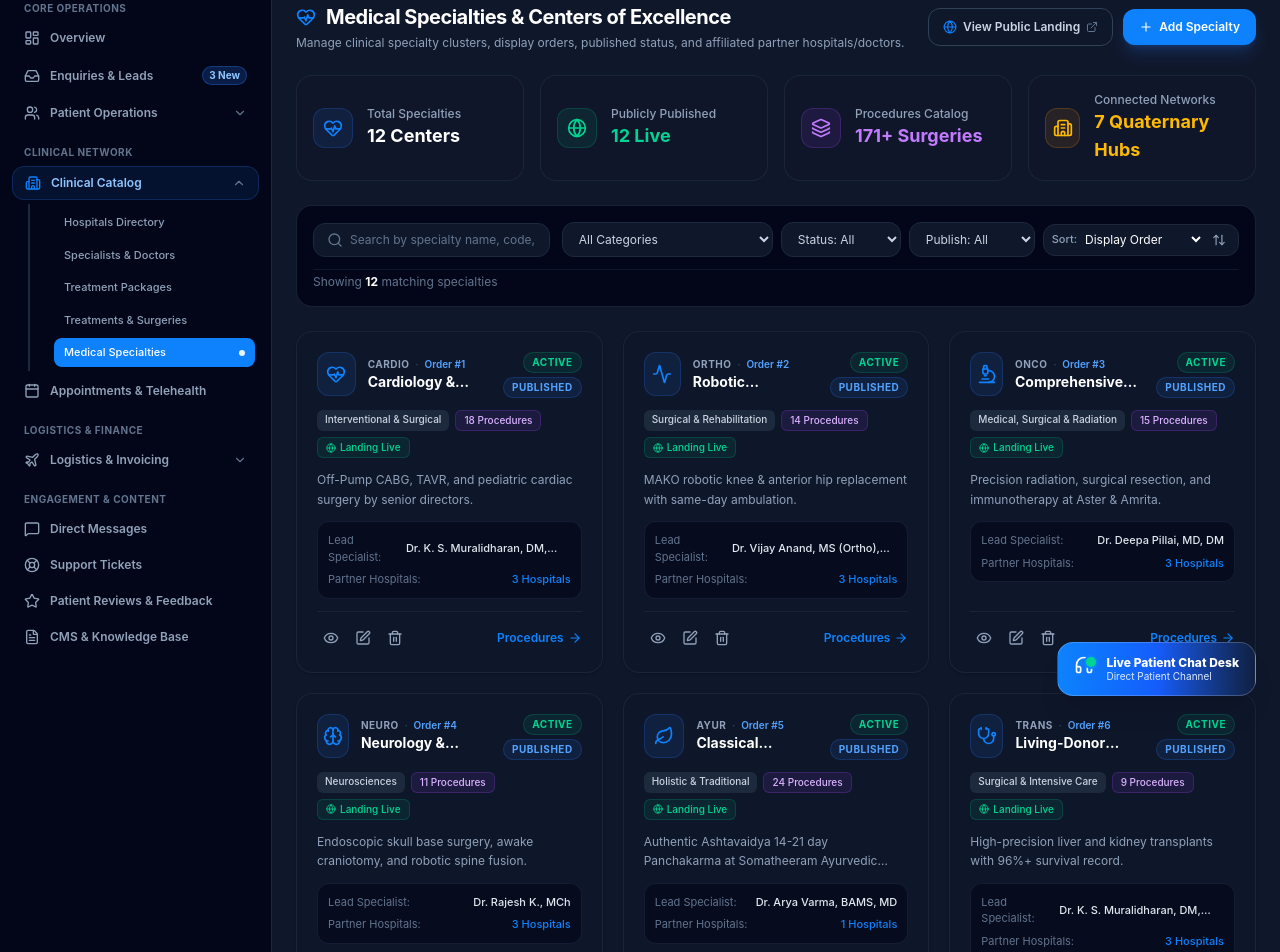
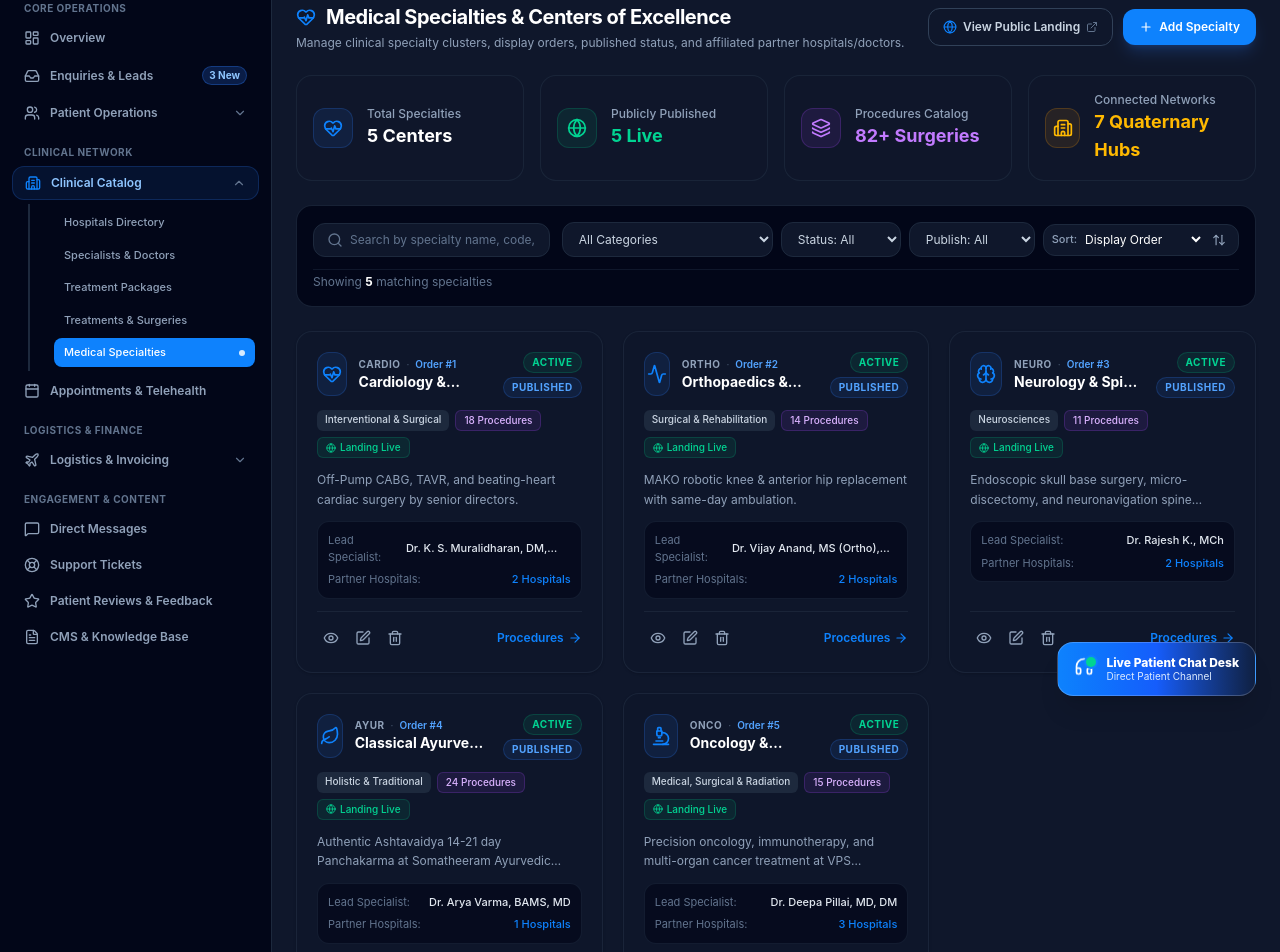
Before and after one commit to aleenashinto/MEDICAL-TOURISM, a Next.js app in the folder vitalis-web/: page /admin/specialties in a window 1280 px wide. Shown: the part 80-1032 px from the top of the page. Built offline with nearby package versions, Linux system fonts and the light colour scheme.

Commit message:
Standardize exactly 5 Medical Specialties across platform

```diff
--- a/vitalis-web/src/app/admin/specialties/page.tsx
+++ b/vitalis-web/src/app/admin/specialties/page.tsx
@@ -63,10 +63,10 @@ export interface SpecialtyItem {
 const INITIAL_SPECIALTIES: SpecialtyItem[] = [
   {
     id: "SPEC-001",
-    name: "Cardiology & Bypass",
+    name: "Cardiology & Cardiac Surgery",
     code: "CARDIO",
     category: "Interventional & Surgical",
-    shortDescription: "Off-Pump CABG, TAVR, and pediatric cardiac surgery by senior directors.",
+    shortDescription: "Off-Pump CABG, TAVR, and beating-heart cardiac surgery by senior directors.",
     fullDescription: "Cutting-edge cardiovascular institute equipped with hybrid catheterization labs, ECMO life support systems, and DaVinci surgical robotics for complex adult and congenital heart corrections.",
     iconName: "HeartPulse",
     image: "https://images.unsplash.com/photo-1559757175-5700dde675bc?auto=format&fit=crop&w=800&q=80",
@@ -74,7 +74,7 @@ const INITIAL_SPECIALTIES: SpecialtyItem[] = [
     status: "ACTIVE",
     published: "PUBLISHED",
     proceduresCount: 18,
-    hospitals: ["Aster Medcity, Kochi", "Amrita Institute of Medical Sciences", "Rajagiri Hospital, Aluva"],
+    hospitals: ["Amrita Institute of Medical Sciences", "Aster Medcity, Kochi"],
     doctors: ["Dr. K. S. Muralidharan, DM, FACC"],
     keyProcedures: [
       "Robotic Mitral & Aortic Valve Replacement",
@@ -89,7 +89,7 @@ const INITIAL_SPECIALTIES: SpecialtyItem[] = [
   },
   {
     id: "SPEC-002",
-    name: "Robotic Orthopaedics",
+    name: "Orthopaedics & Joint Replacement",
     code: "ORTHO",
     category: "Surgical & Rehabilitation",
     shortDescription: "MAKO robotic knee & anterior hip replacement with same-day ambulation.",
@@ -100,7 +100,7 @@ const INITIAL_SPECIALTIES: SpecialtyItem[] = [
     status: "ACTIVE",
     published: "PUBLISHED",
     proceduresCount: 14,
-    hospitals: ["Aster Medcity, Kochi", "VPS Lakeshore Hospital, Kochi", "Rajagiri Hospital, Aluva"],
+    hospitals: ["Aster Medcity, Kochi", "Rajagiri Hospital, Aluva"],
     doctors: ["Dr. Vijay Anand, MS (Ortho), MCh"],
     keyProcedures: [
       "Total Knee Replacement (Robotic & Minimally Invasive)",
@@ -115,44 +115,18 @@ const INITIAL_SPECIALTIES: SpecialtyItem[] = [
   },
   {
     id: "SPEC-003",
-    name: "Comprehensive Oncology",
-    code: "ONCO",
-    category: "Medical, Surgical & Radiation",
-    shortDescription: "Precision radiation, surgical resection, and immunotherapy at Aster & Amrita.",
-    fullDescription: "Multidisciplinary comprehensive tumor boards, PET-CT fusion imaging, precision targeted biological therapies, robotic HIPEC, and organ-preserving oncology.",
-    iconName: "Microscope",
-    image: "https://images.unsplash.com/photo-1579684385127-1ef15d508118?auto=format&fit=crop&w=800&q=80",
+    name: "Neurology & Spine Surgery",
+    code: "NEURO",
+    category: "Neurosciences",
+    shortDescription: "Endoscopic skull base surgery, micro-discectomy, and neuronavigation spine surgery.",
+    fullDescription: "Pioneering neurosciences institute delivering 24/7 hyperacute stroke thrombectomy, intraoperative neural navigation, DBS for Parkinson's, and microvascular decompression.",
+    iconName: "Brain",
+    image: "https://images.unsplash.com/photo-1559757148-5c350d0d3c56?auto=format&fit=crop&w=800&q=80",
     displayOrder: 3,
     status: "ACTIVE",
     published: "PUBLISHED",
-    proceduresCount: 15,
-    hospitals: ["Amrita Institute of Medical Sciences", "Aster Medcity, Kochi", "VPS Lakeshore Hospital, Kochi"],
-    doctors: ["Dr. Deepa Pillai, MD, DM"],
-    keyProcedures: [
-      "TrueBeam Stereotactic Radiotherapy",
-      "Robotic HIPEC for Peritoneal Carcinomatosis",
-      "Bone Marrow & Stem Cell Transplantation",
-      "Precision Immunotherapy & Genomic Profiling"
-    ],
-    accreditations: ["JCI Comprehensive Cancer Center", "ESMO Recognized"],
-    leadDoctor: "Dr. Deepa Pillai, MD, DM",
-    seoTitle: "Cancer Care & Oncology in Kerala - MAIDES",
-    seoDescription: "World-class cancer treatments, TrueBeam radiation, and bone marrow transplants in Kerala."
-  },
-  {
-    id: "SPEC-004",
-    name: "Neurology & Neurosurgery",
-    code: "NEURO",
-    category: "Neurosciences",
-    shortDescription: "Endoscopic skull base surgery, awake craniotomy, and robotic spine fusion.",
-    fullDescription: "Pioneering neurosciences institute delivering 24/7 hyperacute stroke thrombectomy, intraoperative neural navigation, DBS for Parkinson's, and microvascular decompression.",
-    iconName: "Brain",
-    image: "https://images.unsplash.com/photo-1559757148-5c350d0d3c56?auto=format&fit=crop&w=800&q=80",
-    displayOrder: 4,
-    status: "ACTIVE",
-    published: "PUBLISHED",
     proceduresCount: 11,
-    hospitals: ["Rajagiri Hospital, Aluva", "Aster Medcity, Kochi", "Amrita Institute of Medical Sciences"],
+    hospitals: ["Rajagiri Hospital, Aluva", "Amrita Institute of Medical Sciences"],
     doctors: ["Dr. Rajesh K., MCh"],
     keyProcedures: [
       "Endoscopic Skull Base & Brain Tumor Resection",
@@ -166,15 +140,15 @@ const INITIAL_SPECIALTIES: SpecialtyItem[] = [
     seoDescription: "Expert neurological surgery and brain tumor resection in Kerala quaternary centers."
   },
   {
-    id: "SPEC-005",
-    name: "Classical Ayurveda",
+    id: "SPEC-004",
+    name: "Classical Ayurveda & Panchakarma",
     code: "AYUR",
     category: "Holistic & Traditional",
     shortDescription: "Authentic Ashtavaidya 14-21 day Panchakarma at Somatheeram Ayurvedic Village.",
     fullDescription: "Authentic centuries-old Kerala Ayurvedic heritage delivered in serene NABH/Ayush Platinum accredited seaside hospitals and retreats for arthritis, neurological recovery, and deep detox.",
     iconName: "Leaf",
     image: "https://images.unsplash.com/photo-1540555700478-4be289fbecef?auto=format&fit=crop&w=800&q=80",
-    displayOrder: 5,
+    displayOrder: 4,
     status: "ACTIVE",
     published: "PUBLISHED",
     proceduresCount: 24,
@@ -192,186 +166,30 @@ const INITIAL_SPECIALTIES: SpecialtyItem[] = [
     seoDescription: "Traditional Ashtavaidya Ayurvedic treatments, Panchakarma, and holistic wellness in Kerala."
   },
   {
-    id: "SPEC-006",
-    name: "Living-Donor Transplants",
-    code: "TRANS",
-    category: "Surgical & Intensive Care",
-    shortDescription: "High-precision liver and kidney transplants with 96%+ survival record.",
-    fullDescription: "One of South Asia's highest-volume living-donor liver and renal transplant units, offering laparoscopic donor hepatectomy, ABO-incompatible transplants, and pediatric organ recovery.",
-    iconName: "Stethoscope",
+    id: "SPEC-005",
+    name: "Oncology & Cancer Care",
+    code: "ONCO",
+    category: "Medical, Surgical & Radiation",
+    shortDescription: "Precision oncology, immunotherapy, and multi-organ cancer treatment at VPS Lakeshore.",
+    fullDescription: "Multidisciplinary comprehensive tumor boards, PET-CT fusion imaging, precision targeted biological therapies, robotic HIPEC, and organ-preserving oncology.",
+    iconName: "Microscope",
     image: "https://images.unsplash.com/photo-1579684385127-1ef15d508118?auto=format&fit=crop&w=800&q=80",
-    displayOrder: 6,
+    displayOrder: 5,
     status: "ACTIVE",
     published: "PUBLISHED",
-    proceduresCount: 9,
+    proceduresCount: 15,
     hospitals: ["VPS Lakeshore Hospital, Kochi", "Aster Medcity, Kochi", "Amrita Institute of Medical Sciences"],
-    doctors: ["Dr. K. S. Muralidharan, DM, FACC"],
+    doctors: ["Dr. Deepa Pillai, MD, DM"],
     keyProcedures: [
-      "Living & Cadaveric Donor Liver Transplantation",
-      "ABO-Incompatible Renal Transplantation",
-      "Laparoscopic Living-Donor Hepatectomy",
-      "Pancreatic Whipple & Complex Biliary Surgery"
+      "TrueBeam Stereotactic Radiotherapy",
+      "Robotic HIPEC for Peritoneal Carcinomatosis",
+      "Bone Marrow & Stem Cell Transplantation",
+      "Precision Immunotherapy & Genomic Profiling"
     ],
-    accreditations: ["Government Certified Transplant Center", "NABH Organ Unit"],
-    leadDoctor: "Dr. K. S. Muralidharan, DM, FACC",
-    seoTitle: "Liver & Kidney Transplants in Kerala",
-    seoDescription: "Quaternary organ transplantation in Kerala with high success rates and international patient care."
-  },
-  {
-    id: "SPEC-007",
-    name: "Ophthalmology",
-    code: "OPHTH",
-    category: "Medical & Surgical",
-    shortDescription: "Advanced SMILE laser, robotic cataract, and vitreoretinal microsurgery.",
-    fullDescription: "State-of-the-art ophthalmic institute offering blade-free customized refractive correction, premium multifocal lens implants, and pediatric ophthalmology.",
-    iconName: "Eye",
-    image: "https://images.unsplash.com/photo-1579154204601-01588f351e67?auto=format&fit=crop&w=800&q=80",
-    displayOrder: 7,
-    status: "ACTIVE",
-    published: "PUBLISHED",
-    proceduresCount: 14,
-    hospitals: ["Aster Medcity, Kochi", "Amrita Institute of Medical Sciences"],
-    doctors: ["Dr. Preethi Menon, MS, DNB", "Dr. Kiran Das, FRCS"],
-    keyProcedures: [
-      "SMILE Pro Blade-Free Laser Vision Correction",
-      "Femtosecond Laser Robotic Cataract Surgery",
-      "Vitreoretinal Microsurgery for Retinal Detachment",
-      "Corneal Collagen Cross-Linking (C3R)"
-    ],
-    accreditations: ["NABH Eye Care", "ISO 9001"],
-    leadDoctor: "Dr. Preethi Menon, MS, DNB (Ophthal)",
-    seoTitle: "Ophthalmology & Laser Eye Surgery Kerala",
-    seoDescription: "Blade-free laser vision and robotic cataract surgery in Kerala."
-  },
-  {
-    id: "SPEC-008",
-    name: "Fertility & IVF",
-    code: "IVF",
-    category: "Fertility & Reproductive",
-    shortDescription: "ICSI, IMSI, blastocyst culture, and genetic screening with international protocols.",
-    fullDescription: "High-success reproductive medicine and assisted reproduction center equipped with cleanroom IVF embryology labs, time-lapse embryo incubators, and fertility preservation.",
-    iconName: "Syringe",
-    image: "https://images.unsplash.com/photo-1597764690523-15bea4c581c9?auto=format&fit=crop&w=800&q=80",
-    displayOrder: 8,
-    status: "ACTIVE",
-    published: "PUBLISHED",
-    proceduresCount: 8,
-    hospitals: ["Aster Medcity, Kochi", "Amrita Institute of Medical Sciences", "Rajagiri Hospital, Aluva"],
-    doctors: ["Dr. Deepa S., MD, DGO", "Dr. Rajeshwari K."],
-    keyProcedures: [
-      "Intracytoplasmic Sperm Injection (ICSI / IMSI)",
-      "Laser-Assisted Hatching & Blastocyst Transfer",
-      "Pre-Implantation Genetic Screening (PGD / PGS)",
-      "Egg Freezing & Fertility Preservation"
-    ],
-    accreditations: ["NABH IVF Center", "ICMR Registered"],
-    leadDoctor: "Dr. Deepa S., MD, DGO, FRCOG",
-    seoTitle: "IVF & Fertility Treatments in Kerala",
-    seoDescription: "Advanced assisted reproduction and IVF clinics in Kerala with high success rates."
-  },
-  {
-    id: "SPEC-009",
-    name: "Gastroenterology",
-    code: "GASTRO",
-    category: "Interventional & Surgical",
-    shortDescription: "Therapeutic ERCP, endoscopic ultrasound, and advanced GI surgery.",
-    fullDescription: "Comprehensive digestive disease center providing 24/7 GI bleed management, SpyGlass cholangioscopy, bariatric metabolic surgery, and colorectal oncology.",
-    iconName: "Ambulance",
-    image: "https://images.unsplash.com/photo-1551076805-e1869033e561?auto=format&fit=crop&w=800&q=80",
-    displayOrder: 9,
-    status: "ACTIVE",
-    published: "PUBLISHED",
-    proceduresCount: 10,
-    hospitals: ["VPS Lakeshore, Kochi", "Aster Medcity, Kochi", "Amrita Institute of Medical Sciences"],
-    doctors: ["Dr. Roy J. Mukkada, MD, DM", "Dr. Prakash K., MS, MCh"],
-    keyProcedures: [
-      "SpyGlass Single-Operator Cholangioscopy",
-      "Endoscopic Retrograde Cholangiopancreatography (ERCP)",
-      "Laparoscopic Sleeve Gastrectomy & Bypass",
-      "Endoscopic Submucosal Dissection (ESD)"
-    ],
-    accreditations: ["NABH GI Center", "WGO Training Center"],
-    leadDoctor: "Dr. Roy J. Mukkada, MD, DM (Gastro)",
-    seoTitle: "Gastroenterology & GI Surgery in Kerala",
-    seoDescription: "Advanced GI endoscopy, liver disease treatment, and digestive surgeries in Kerala."
-  },
-  {
-    id: "SPEC-010",
-    name: "Urology & Nephrology",
-    code: "URO",
-    category: "Surgical & Intensive Care",
-    shortDescription: "Laser lithotripsy, robotic prostatectomy, and renal dialysis centers.",
-    fullDescription: "Advanced urology department featuring Thulium laser stone removal, DaVinci robotic prostate surgery, pediatric reconstructive urology, and hemodialysis.",
-    iconName: "UserCheck",
-    image: "https://images.unsplash.com/photo-1588776814546-1ffcf47267a5?auto=format&fit=crop&w=800&q=80",
-    displayOrder: 10,
-    status: "ACTIVE",
-    published: "PUBLISHED",
-    proceduresCount: 12,
-    hospitals: ["Aster Medcity, Kochi", "Rajagiri Hospital, Aluva", "Amrita Institute of Medical Sciences"],
-    doctors: ["Dr. Kishore T. A., MS, MCh", "Dr. Suresh Bhat, MS, MCh"],
-    keyProcedures: [
-      "Robotic Radical Prostatectomy & Partial Nephrectomy",
-      "Flexible Ureteroscopy & Laser Lithotripsy (RIRS)",
-      "Holmium Laser Enucleation of Prostate (HoLEP)",
-      "Reconstructive Urethroplasty & Dialysis Access"
-    ],
-    accreditations: ["NABH Urology Center", "JCI Standards"],
-    leadDoctor: "Dr. Kishore T. A., MS, MCh (Urology)",
-    seoTitle: "Urology & Kidney Stone Treatments Kerala",
-    seoDescription: "Robotic urology, laser kidney stone clearance, and renal care in Kerala."
-  },
-  {
-    id: "SPEC-011",
-    name: "Dental Care",
-    code: "DENT",
-    category: "Dental & Maxillofacial",
-    shortDescription: "Full-mouth dental implants, digital smile design, and maxillofacial surgery.",
-    fullDescription: "Cosmetic and reconstructive dental center utilizing 3D CBCT guided implantology, CAD/CAM ceramic crowns in 24 hours, and maxillofacial trauma reconstruction.",
-    iconName: "Pill",
-    image: "https://images.unsplash.com/photo-1588776814546-1ffcf47267a5?auto=format&fit=crop&w=800&q=80",
-    displayOrder: 11,
-    status: "ACTIVE",
-    published: "PUBLISHED",
-    proceduresCount: 16,
-    hospitals: ["Aster Medcity, Kochi", "Amrita Institute of Medical Sciences"],
-    doctors: ["Dr. Mathew P. C., MDS, FIBOMS", "Dr. Anjana Nair, MDS"],
-    keyProcedures: [
-      "All-on-4 / All-on-6 Immediate Loading Implants",
-      "Digital Smile Design (DSD) & Porcelain Veneers",
-      "Orthognathic Corrective Jaw Surgery",
-      "Laser Gum Contouring & Full Mouth Rehabilitation"
-    ],
-    accreditations: ["NABH Dental Center", "ISO 9001"],
-    leadDoctor: "Dr. Mathew P. C., MDS, FIBOMS",
-    seoTitle: "Dental Tourism & Implants in Kerala",
-    seoDescription: "High-quality affordable dental implants and smile design in Kerala."
-  },
-  {
-    id: "SPEC-012",
-    name: "Rehabilitation & Wellness",
-    code: "REHAB",
-    category: "Holistic & Traditional",
-    shortDescription: "Backwater post-surgical physiotherapy, yoga, and holistic restorative care.",
-    fullDescription: "Dedicated convalescence center combining physical therapy, aquatic hydrotherapy, Ayurvedic recovery oils, and stress-reduction programs overlooking Kerala backwaters.",
-    iconName: "Palmtree",
-    image: "https://images.unsplash.com/photo-1544161515-4ab6ce6db874?auto=format&fit=crop&w=800&q=80",
-    displayOrder: 12,
-    status: "ACTIVE",
-    published: "PUBLISHED",
-    proceduresCount: 20,
-    hospitals: ["Somatheeram Ayurvedic Village, Kovalam", "Aster Medcity, Kochi"],
-    doctors: ["Dr. Lakshmi N., BPT, MPT", "Dr. Sreekumar P."],
-    keyProcedures: [
-      "Post-Joint Replacement Hydrotherapy & Mobility Rehab",
-      "Neurological Stroke & Neuro-Restoration Program",
-      "Post-Cardiac Rehabilitation & Aerobic Reconditioning",
-      "Integrative Spine & Chronic Pain Management"
-    ],
-    accreditations: ["NABH Rehab Center", "Ayush Certified"],
-    leadDoctor: "Dr. Lakshmi N., BPT, MPT (Neuro Rehab)",
-    seoTitle: "Post-Surgical Rehabilitation & Wellness in Kerala",
-    seoDescription: "Rejuvenating post-operative recovery and physiotherapy in Kerala backwater resorts."
+    accreditations: ["JCI Comprehensive Cancer Center", "ESMO Recognized"],
+    leadDoctor: "Dr. Deepa Pillai, MD, DM",
+    seoTitle: "Cancer Care & Oncology in Kerala - MAIDES",
+    seoDescription: "World-class cancer treatments, TrueBeam radiation, and bone marrow transplants in Kerala."
   }
 ];
 
--- a/vitalis-web/src/components/LandingPage.tsx
+++ b/vitalis-web/src/components/LandingPage.tsx
@@ -65,12 +65,11 @@ interface LandingPageProps {
 
 
 const DEFAULT_SPECIALTIES = [
-  { id: "SPEC-001", name: "Cardiology & Bypass", iconName: "HeartPulse", desc: "Off-Pump CABG, TAVR, and pediatric cardiac surgery by senior directors.", count: "Amrita & Aster", displayOrder: 1 },
-  { id: "SPEC-002", name: "Robotic Orthopaedics", iconName: "Activity", desc: "MAKO robotic knee & anterior hip replacement with same-day ambulation.", count: "Aster Medcity", displayOrder: 2 },
-  { id: "SPEC-003", name: "Comprehensive Oncology", iconName: "Microscope", desc: "TrueBeam radiation, surgical resection, and precision immunotherapy.", count: "VPS Lakeshore", displayOrder: 3 },
-  { id: "SPEC-004", name: "Neurology & Neurosurgery", iconName: "Brain", desc: "Endoscopic skull base surgery, awake craniotomy, and robotic spine fusion.", count: "Rajagiri Hospital", displayOrder: 4 },
-  { id: "SPEC-005", name: "Classical Ayurveda", iconName: "Leaf", desc: "Authentic Ashtavaidya 14-21 day Panchakarma at Somatheeram Ayurvedic Village.", count: "Somatheeram", displayOrder: 5 },
-  { id: "SPEC-006", name: "Living-Donor Transplants", iconName: "Stethoscope", desc: "High-precision liver and kidney transplants with 96%+ survival record.", count: "Lakeshore & Amrita", displayOrder: 6 }
+  { id: "SPEC-001", name: "Cardiology & Cardiac Surgery", iconName: "HeartPulse", desc: "Off-Pump CABG, TAVR, and beating-heart cardiac surgery by senior directors.", count: "Amrita & Aster", displayOrder: 1 },
+  { id: "SPEC-002", name: "Orthopaedics & Joint Replacement", iconName: "Activity", desc: "MAKO robotic knee & anterior hip replacement with same-day ambulation.", count: "Aster Medcity", displayOrder: 2 },
+  { id: "SPEC-003", name: "Neurology & Spine Surgery", iconName: "Brain", desc: "Endoscopic skull base surgery, micro-discectomy, and neuronavigation spine surgery.", count: "Rajagiri Hospital", displayOrder: 3 },
+  { id: "SPEC-004", name: "Classical Ayurveda & Panchakarma", iconName: "Leaf", desc: "Authentic Ashtavaidya 14-21 day Panchakarma at Somatheeram Ayurvedic Village.", count: "Somatheeram", displayOrder: 4 },
+  { id: "SPEC-005", name: "Oncology & Cancer Care", iconName: "Microscope", desc: "Precision oncology, immunotherapy, and multi-organ cancer treatment at VPS Lakeshore.", count: "VPS Lakeshore", displayOrder: 5 }
 ];
 
 const getSpecialtyIcon = (iconName?: string) => {
```
